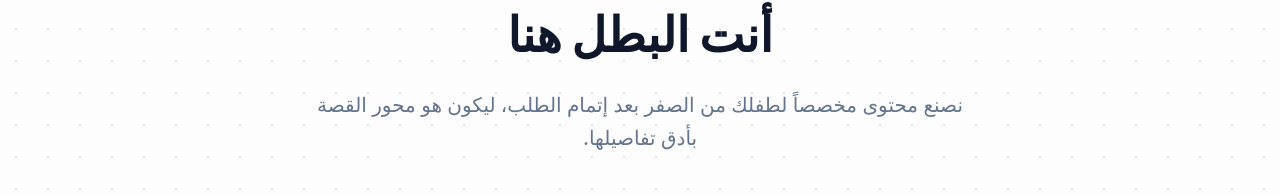
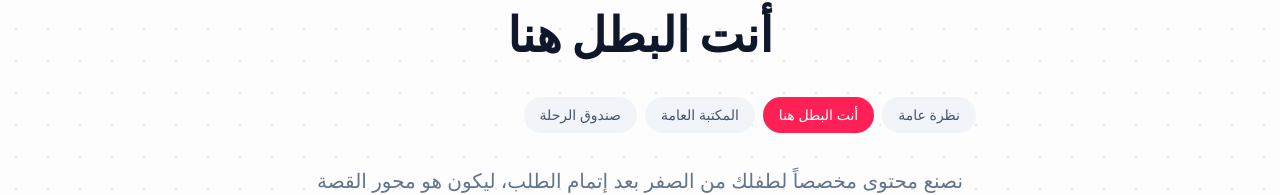
Before and after one commit to tamerelshafey/Alrehla_T, a Next.js app: page /enha-lak/custom in a window 1280 px wide. Shown: the part 243-438 px from the top of the page. Built offline with nearby package versions, Linux system fonts and the light colour scheme.

Commit message:
feat: add navigation sub-menus to section pages
Integrated the `SectionSubNav` component across major pages in both Creative Writing and "Enha Lak" sections to improve user navigation and page discoverability.

```diff
--- a/src/app/creative-writing/about/page.tsx
+++ b/src/app/creative-writing/about/page.tsx
@@ -1,4 +1,14 @@
 import { Sparkles, PenTool, Heart } from 'lucide-react';
+import { SectionSubNav } from '@/components/SectionSubNav';
+
+const creativeWritingTabs = [
+  { name: 'نظرة عامة', href: '/creative-writing' },
+  { name: 'عن البرنامج', href: '/creative-writing/about' },
+  { name: 'الباقات', href: '/creative-writing/packages' },
+  { name: 'المدربون', href: '/creative-writing/instructors' },
+  { name: 'الخدمات الإبداعية', href: '/creative-writing/services' },
+];
+
 
 export default function AboutProgramPage() {
   const features = [
@@ -35,6 +45,7 @@ export default function AboutProgramPage() {
         <h1 className="text-4xl leading-tight font-black text-slate-900 md:text-6xl">
           عن «بداية الرحلة»
         </h1>
+        <SectionSubNav tabs={creativeWritingTabs} activeColorClass="bg-sky-600 text-white" />
         <p className="mx-auto max-w-2xl text-xl leading-relaxed font-medium text-slate-500 md:text-2xl">
           الكتابة مساحة للتعبير والنمو
         </p>
--- a/src/app/creative-writing/instructors/page.tsx
+++ b/src/app/creative-writing/instructors/page.tsx
@@ -1,5 +1,15 @@
 import { getInstructors } from '@/data/mock';
 import { User, Award, CheckCircle } from 'lucide-react';
+import { SectionSubNav } from '@/components/SectionSubNav';
+
+const creativeWritingTabs = [
+  { name: 'نظرة عامة', href: '/creative-writing' },
+  { name: 'عن البرنامج', href: '/creative-writing/about' },
+  { name: 'الباقات', href: '/creative-writing/packages' },
+  { name: 'المدربون', href: '/creative-writing/instructors' },
+  { name: 'الخدمات الإبداعية', href: '/creative-writing/services' },
+];
+
 
 export default async function InstructorsPage() {
   const instructors = await getInstructors();
@@ -11,6 +21,7 @@ export default async function InstructorsPage() {
         <h1 className="text-4xl leading-tight font-black text-slate-900 md:text-5xl">
           مدربو «بداية الرحلة»
         </h1>
+        <SectionSubNav tabs={creativeWritingTabs} activeColorClass="bg-sky-600 text-white" />
         <p className="mx-auto max-w-2xl text-lg leading-relaxed font-medium text-slate-500 md:text-xl">
           فريق من الكُتّاب والتربويين المتخصصين في أدب الطفل واليافعين، يجمعون
           بين الشغف الإبداعي والقدرة على التوجيه بأسلوب داعم ومحفز.
--- a/src/app/creative-writing/packages/page.tsx
+++ b/src/app/creative-writing/packages/page.tsx
@@ -2,6 +2,16 @@ import Link from 'next/link';
 import { getWritingPackages } from '@/data/mock';
 import { Target, Clock, Calendar, CheckCircle2 } from 'lucide-react';
 import { WritingPackage } from '@/types';
+import { SectionSubNav } from '@/components/SectionSubNav';
+
+const creativeWritingTabs = [
+  { name: 'نظرة عامة', href: '/creative-writing' },
+  { name: 'عن البرنامج', href: '/creative-writing/about' },
+  { name: 'الباقات', href: '/creative-writing/packages' },
+  { name: 'المدربون', href: '/creative-writing/instructors' },
+  { name: 'الخدمات الإبداعية', href: '/creative-writing/services' },
+];
+
 
 export default async function PackagesPage() {
   const packages = await getWritingPackages();
@@ -16,6 +26,7 @@ export default async function PackagesPage() {
         <h1 className="text-4xl leading-tight font-black text-slate-900 md:text-5xl">
           باقات «بداية الرحلة»
         </h1>
+        <SectionSubNav tabs={creativeWritingTabs} activeColorClass="bg-sky-600 text-white" />
         <p className="mx-auto max-w-2xl text-lg leading-relaxed font-medium text-slate-500 md:text-xl">
           ست رحلات تختلف في طول المسار وعدد الجلسات، موزعة على مسارين عمريين.
           قارن ما تتضمنه كل رحلة ثم اختر ما يناسب المشارك.
--- a/src/app/creative-writing/page.tsx
+++ b/src/app/creative-writing/page.tsx
@@ -1,5 +1,15 @@
 import Link from 'next/link';
 import { getTestimonials } from '@/data/mock';
+import { SectionSubNav } from '@/components/SectionSubNav';
+
+const creativeWritingTabs = [
+  { name: 'نظرة عامة', href: '/creative-writing' },
+  { name: 'عن البرنامج', href: '/creative-writing/about' },
+  { name: 'الباقات', href: '/creative-writing/packages' },
+  { name: 'المدربون', href: '/creative-writing/instructors' },
+  { name: 'الخدمات الإبداعية', href: '/creative-writing/services' },
+];
+
 import {
   PenTool,
   Target,
@@ -83,6 +93,7 @@ export default async function CreativeWritingPage() {
         <h1 className="text-4xl leading-tight font-black text-slate-900 md:text-6xl">
           رحلة كتابة، لا درس كتابة
         </h1>
+        <SectionSubNav tabs={creativeWritingTabs} activeColorClass="bg-sky-600 text-white" />
         <p className="mx-auto mb-10 max-w-3xl text-lg leading-relaxed font-medium text-slate-500 md:text-xl">
           برنامج كتابة فردي عبر الإنترنت لأعمار 6–20، يساعد المشارك على تنمية
           أدواته وصوته في الكتابة.
--- a/src/app/creative-writing/services/page.tsx
+++ b/src/app/creative-writing/services/page.tsx
@@ -1,6 +1,16 @@
 import Link from 'next/link';
 import { getCreativeServices } from '@/data/mock';
 import { ArrowLeft } from 'lucide-react';
+import { SectionSubNav } from '@/components/SectionSubNav';
+
+const creativeWritingTabs = [
+  { name: 'نظرة عامة', href: '/creative-writing' },
+  { name: 'عن البرنامج', href: '/creative-writing/about' },
+  { name: 'الباقات', href: '/creative-writing/packages' },
+  { name: 'المدربون', href: '/creative-writing/instructors' },
+  { name: 'الخدمات الإبداعية', href: '/creative-writing/services' },
+];
+
 
 export default async function ServicesPage() {
   const services = await getCreativeServices();
@@ -12,6 +22,7 @@ export default async function ServicesPage() {
         <h1 className="text-4xl leading-tight font-black text-slate-900 md:text-5xl">
           الخدمات الإبداعية المستقلة
         </h1>
+        <SectionSubNav tabs={creativeWritingTabs} activeColorClass="bg-sky-600 text-white" />
         <p className="mx-auto max-w-2xl text-lg leading-relaxed font-medium text-slate-500 md:text-xl">
           خدمات فردية وسريعة لتطوير مهارات الكتابة، ومراجعة النصوص، وتوليد
           الأفكار، دون الالتزام ببرنامج طويل.
--- a/src/app/enha-lak/custom/page.tsx
+++ b/src/app/enha-lak/custom/page.tsx
@@ -1,6 +1,15 @@
 import Image from 'next/image';
 import { getPersonalizedProducts, getAddonProducts } from '@/data/mock';
 import { PenTool, Plus, Book, FileText, ShoppingCart } from 'lucide-react';
+import { SectionSubNav } from '@/components/SectionSubNav';
+
+const enhaLakTabs = [
+  { name: 'نظرة عامة', href: '/enha-lak' },
+  { name: 'أنت البطل هنا', href: '/enha-lak/custom' },
+  { name: 'المكتبة العامة', href: '/enha-lak/library' },
+  { name: 'صندوق الرحلة', href: '/enha-lak/subscription' },
+];
+
 
 export default async function CustomPage() {
   const allProducts = await getPersonalizedProducts();
@@ -17,6 +26,7 @@ export default async function CustomPage() {
         <h1 className="text-4xl leading-tight font-black text-slate-900 md:text-5xl">
           أنت البطل هنا
         </h1>
+        <SectionSubNav tabs={enhaLakTabs} activeColorClass="bg-rose-500 text-white" />
         <p className="mx-auto max-w-2xl text-lg leading-relaxed font-medium text-slate-500 md:text-xl">
           نصنع محتوى مخصصاً لطفلك من الصفر بعد إتمام الطلب، ليكون هو محور القصة
           بأدق تفاصيلها.
--- a/src/app/enha-lak/library/page.tsx
+++ b/src/app/enha-lak/library/page.tsx
@@ -1,6 +1,15 @@
 import Image from 'next/image';
 import { getPersonalizedProducts } from '@/data/mock';
 import { BookOpen, Book, FileText, ShoppingCart } from 'lucide-react';
+import { SectionSubNav } from '@/components/SectionSubNav';
+
+const enhaLakTabs = [
+  { name: 'نظرة عامة', href: '/enha-lak' },
+  { name: 'أنت البطل هنا', href: '/enha-lak/custom' },
+  { name: 'المكتبة العامة', href: '/enha-lak/library' },
+  { name: 'صندوق الرحلة', href: '/enha-lak/subscription' },
+];
+
 
 export default async function LibraryPage() {
   const allProducts = await getPersonalizedProducts();
@@ -16,6 +25,7 @@ export default async function LibraryPage() {
         <h1 className="text-4xl leading-tight font-black text-slate-900 md:text-5xl">
           المكتبة العامة
         </h1>
+        <SectionSubNav tabs={enhaLakTabs} activeColorClass="bg-rose-500 text-white" />
         <p className="mx-auto max-w-2xl text-lg leading-relaxed font-medium text-slate-500 md:text-xl">
           اختر قصة جاهزة من المكتبة وخصص غلافها فقط، محتوى القصة الأصلي يبقى كما
           هو. خيار مثالي لمن يبحث عن محتوى قيم بلمسة شخصية بسيطة.
--- a/src/app/enha-lak/page.tsx
+++ b/src/app/enha-lak/page.tsx
@@ -1,5 +1,14 @@
 import Link from 'next/link';
 import { getTestimonials } from '@/data/mock';
+import { SectionSubNav } from '@/components/SectionSubNav';
+
+const enhaLakTabs = [
+  { name: 'نظرة عامة', href: '/enha-lak' },
+  { name: 'أنت البطل هنا', href: '/enha-lak/custom' },
+  { name: 'المكتبة العامة', href: '/enha-lak/library' },
+  { name: 'صندوق الرحلة', href: '/enha-lak/subscription' },
+];
+
 import {
   Fingerprint,
   BookOpen,
@@ -69,6 +78,7 @@ export default async function EnhaLakPage() {
         <h1 className="text-4xl leading-tight font-black text-slate-900 md:text-6xl">
           قصة فريدة... بطلها طفلك
         </h1>
+        <SectionSubNav tabs={enhaLakTabs} activeColorClass="bg-rose-500 text-white" />
         <p className="text-lg leading-relaxed font-medium text-slate-500 md:text-xl">
           قصص ومنتجات مخصصة تجعل الطفل جزءًا من الحكاية، وتجعل الأسرة شريكةً في
           اختيار الفكرة أو القيمة التي تُنسج حولها.
@@ -77,7 +87,7 @@ export default async function EnhaLakPage() {
 
       {/* Path Selection */}
       <section className="mx-auto w-full max-w-5xl">
-        <div className="grid gap-8 md:grid-cols-2">
+        <div className="grid gap-8 md:grid-cols-3">
           <Link
             href="/enha-lak/custom"
             className="group relative block overflow-hidden rounded-3xl border border-slate-200 bg-white p-8 text-center transition-all duration-300 hover:border-blue-300 hover:shadow-xl hover:shadow-blue-500/10 md:text-right"
@@ -93,7 +103,6 @@ export default async function EnhaLakPage() {
               القصة بأدق تفاصيلها.
             </p>
           </Link>
-
           <Link
             href="/enha-lak/library"
             className="group relative block overflow-hidden rounded-3xl border border-slate-200 bg-white p-8 text-center transition-all duration-300 hover:border-emerald-300 hover:shadow-xl hover:shadow-emerald-500/10 md:text-right"
@@ -107,6 +116,20 @@ export default async function EnhaLakPage() {
             <p className="leading-relaxed font-medium text-slate-600">
               اختر قصة جاهزة من المكتبة وخصص غلافها فقط، محتوى القصة الأصلي يبقى
               كما هو.
+            </p>
+          </Link>
+          <Link
+            href="/enha-lak/subscription"
+            className="group relative block overflow-hidden rounded-3xl border border-slate-200 bg-white p-8 text-center transition-all duration-300 hover:border-purple-300 hover:shadow-xl hover:shadow-purple-500/10 md:text-right"
+          >
+            <div className="mx-auto mb-6 flex h-16 w-16 items-center justify-center rounded-2xl bg-purple-50 text-purple-600 transition-transform group-hover:scale-110 md:mx-0">
+              <Package className="h-8 w-8" />
+            </div>
+            <h3 className="mb-3 text-2xl font-bold text-slate-800">
+              صندوق الرحلة
+            </h3>
+            <p className="leading-relaxed font-medium text-slate-600">
+              اشترك واستقبل قصة جديدة مختارة بعناية كل فترة.
             </p>
           </Link>
         </div>
--- a/src/app/enha-lak/subscription/page.tsx
+++ b/src/app/enha-lak/subscription/page.tsx
@@ -1,6 +1,15 @@
 import { getSubscriptionTiers } from '@/data/mock';
 import { PackageOpen, Sparkles, Gift, Activity, Check } from 'lucide-react';
 import { SVGProps } from 'react';
+import { SectionSubNav } from '@/components/SectionSubNav';
+
+const enhaLakTabs = [
+  { name: 'نظرة عامة', href: '/enha-lak' },
+  { name: 'أنت البطل هنا', href: '/enha-lak/custom' },
+  { name: 'المكتبة العامة', href: '/enha-lak/library' },
+  { name: 'صندوق الرحلة', href: '/enha-lak/subscription' },
+];
+
 
 export default async function SubscriptionPage() {
   const tiers = await getSubscriptionTiers();
@@ -21,6 +30,7 @@ export default async function SubscriptionPage() {
         <h1 className="text-4xl leading-tight font-black text-slate-900 md:text-5xl">
           صندوق الرحلة
         </h1>
+        <SectionSubNav tabs={enhaLakTabs} activeColorClass="bg-rose-500 text-white" />
         <p className="mx-auto max-w-2xl text-lg leading-relaxed font-medium text-slate-500 md:text-xl">
           اشتراك يضمن متعة متجددة لطفلك كل شهر، مع مفاجآت تُصنع خصيصًا له وتصله
           حتى باب المنزل.
--- /dev/null
+++ b/src/components/SectionSubNav.tsx
@@ -0,0 +1,43 @@
+'use client';
+
+import Link from 'next/link';
+import { usePathname } from 'next/navigation';
+import { cn } from '@/lib/utils';
+
+interface Tab {
+  name: string;
+  href: string;
+}
+
+interface SectionSubNavProps {
+  tabs: Tab[];
+  activeColorClass?: string;
+}
+
+export function SectionSubNav({ tabs, activeColorClass = 'bg-sky-600 text-white' }: SectionSubNavProps) {
+  const pathname = usePathname();
+
+  return (
+    <div className="w-full overflow-x-auto py-2 mb-6 hide-scrollbar flex justify-center md:justify-start">
+      <div className="flex items-center gap-2 whitespace-nowrap">
+        {tabs.map((tab) => {
+          const isActive = pathname === tab.href;
+          return (
+            <Link
+              key={tab.href}
+              href={tab.href}
+              className={cn(
+                "px-4 py-2 rounded-full text-sm font-medium transition-colors duration-200",
+                isActive
+                  ? activeColorClass
+                  : "bg-slate-100 text-slate-600 hover:bg-slate-200 hover:text-slate-900"
+              )}
+            >
+              {tab.name}
+            </Link>
+          );
+        })}
+      </div>
+    </div>
+  );
+}
--- /dev/null
+++ b/update_cw.js
@@ -0,0 +1,33 @@
+const fs = require('fs');
+
+const creativeWritingTabs = `import { SectionSubNav } from '@/components/SectionSubNav';
+
+const creativeWritingTabs = [
+  { name: 'نظرة عامة', href: '/creative-writing' },
+  { name: 'عن البرنامج', href: '/creative-writing/about' },
+  { name: 'الباقات', href: '/creative-writing/packages' },
+  { name: 'المدربون', href: '/creative-writing/instructors' },
+  { name: 'الخدمات الإبداعية', href: '/creative-writing/services' },
+];
+`;
+
+const files = [
+  'src/app/creative-writing/page.tsx',
+  'src/app/creative-writing/about/page.tsx',
+  'src/app/creative-writing/packages/page.tsx',
+  'src/app/creative-writing/instructors/page.tsx',
+  'src/app/creative-writing/services/page.tsx',
+];
+
+for (const file of files) {
+  let content = fs.readFileSync(file, 'utf8');
+
+  // Add imports
+  content = content.replace(/(import .*;\n)+/, (match) => match + creativeWritingTabs + '\n');
+
+  // Add SectionSubNav
+  content = content.replace(/(<h1[^>]*>[\s\S]*?<\/h1>)/, (match) => match + '\n        <SectionSubNav tabs={creativeWritingTabs} activeColorClass="bg-sky-600 text-white" />');
+
+  fs.writeFileSync(file, content, 'utf8');
+}
+console.log("Creative writing pages updated.");
--- /dev/null
+++ b/update_enha_lak.js
@@ -0,0 +1,31 @@
+const fs = require('fs');
+
+const enhaLakTabs = `import { SectionSubNav } from '@/components/SectionSubNav';
+
+const enhaLakTabs = [
+  { name: 'نظرة عامة', href: '/enha-lak' },
+  { name: 'أنت البطل هنا', href: '/enha-lak/custom' },
+  { name: 'المكتبة العامة', href: '/enha-lak/library' },
+  { name: 'صندوق الرحلة', href: '/enha-lak/subscription' },
+];
+`;
+
+const files = [
+  'src/app/enha-lak/page.tsx',
+  'src/app/enha-lak/custom/page.tsx',
+  'src/app/enha-lak/library/page.tsx',
+  'src/app/enha-lak/subscription/page.tsx',
+];
+
+for (const file of files) {
+  let content = fs.readFileSync(file, 'utf8');
+
+  // Add imports
+  content = content.replace(/(import .*;\n)+/, (match) => match + enhaLakTabs + '\n');
+
+  // Add SectionSubNav
+  content = content.replace(/(<h1[^>]*>[\s\S]*?<\/h1>)/, (match) => match + '\n        <SectionSubNav tabs={enhaLakTabs} activeColorClass="bg-rose-500 text-white" />');
+
+  fs.writeFileSync(file, content, 'utf8');
+}
+console.log("Enha lak pages updated.");
```
